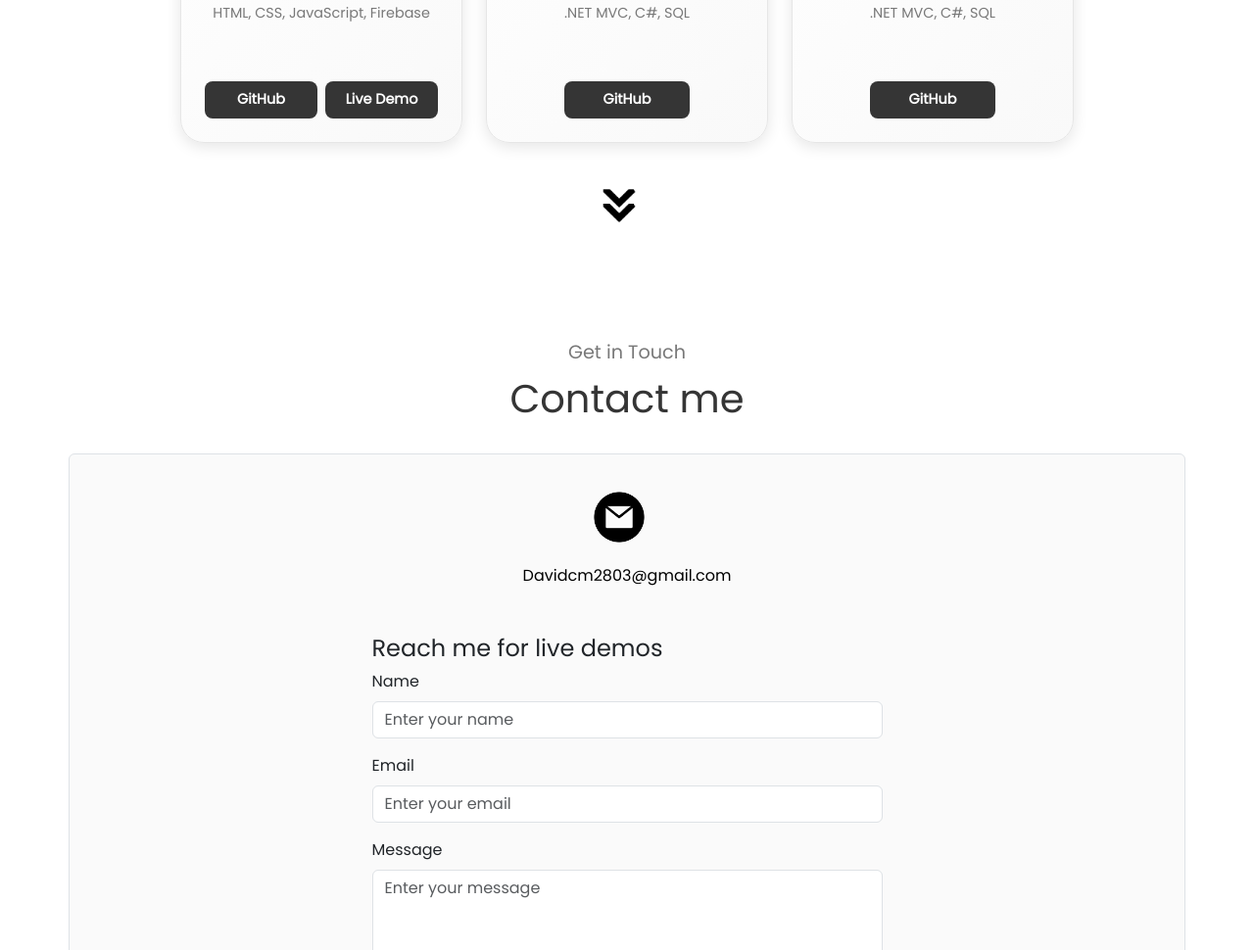
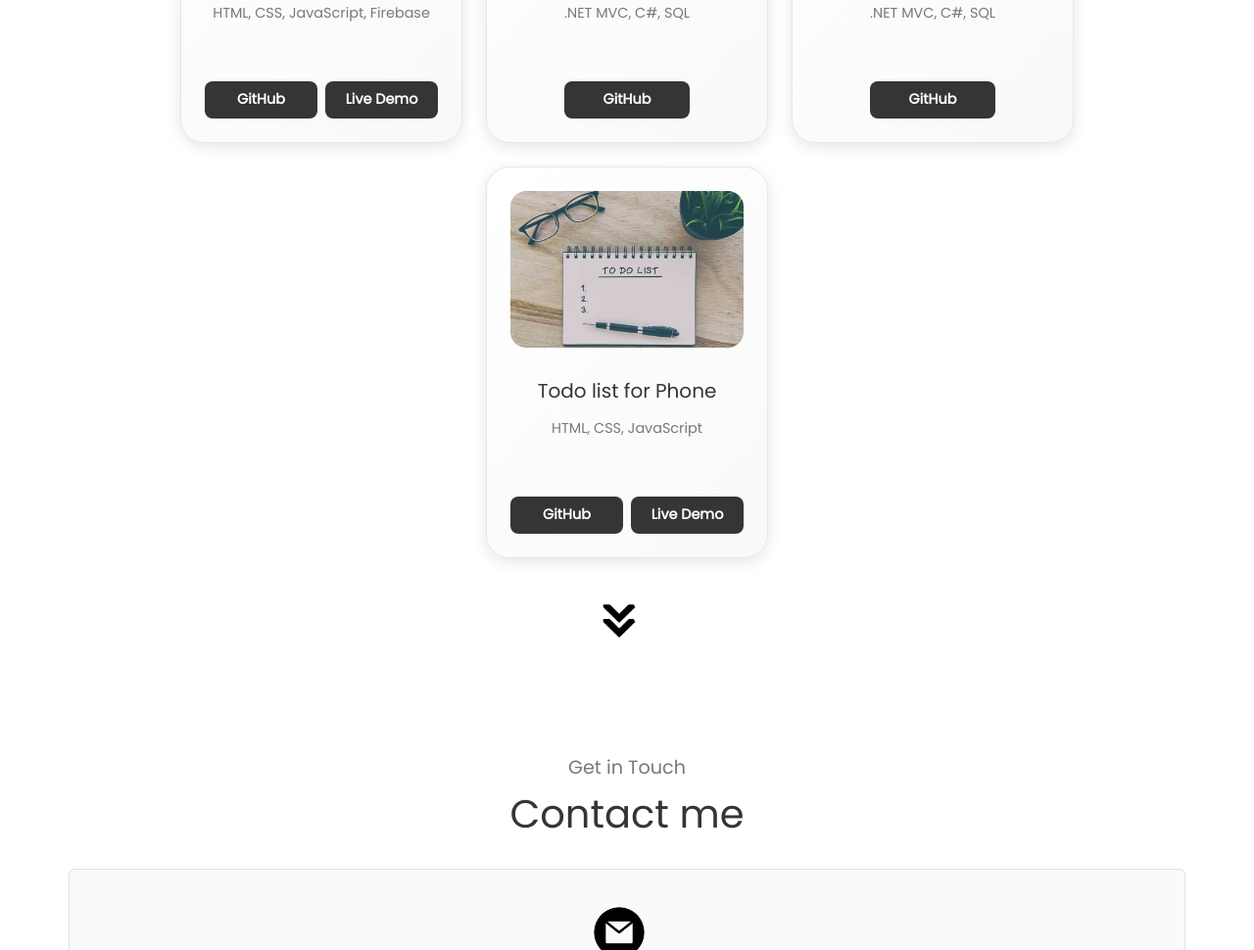
Before and after one commit to Davidcm2803/PortafolioCV, a plain HTML site: page index.html in a window 1280 px wide. Shown: the part 3302-4272 px from the top of the page at 98% size. Drawn offline with nearby package versions, Linux system fonts and the light colour scheme; files whose address does not match are found by name.

Commit message:
nada especial

```diff
--- a/index.html
+++ b/index.html
@@ -4,10 +4,10 @@
     <meta charset="UTF-8">
     <meta name="viewport" content="width=device-width, initial-scale=1.0">
     <title>Portafolio</title>
-    <link rel="shortcut icon" href="/assets/1600x1200-Tepig-Pokemon-Transparent-PNG.png" type="image/x-icon">
     <link href="https://cdn.jsdelivr.net/npm/bootstrap@5.3.2/dist/css/bootstrap.min.css" rel="stylesheet">
     <link rel="stylesheet" href="style.css">
     <link rel="stylesheet" href="mediaqueries.css">
+
 </head>
 <body>
     <nav id="desktop-nav">
@@ -268,6 +268,15 @@
                     <a href="https://github.com/Davidcm2803/web_project.git" class="btn project-btn">GitHub</a>
                 </div>
             </div>
+            <div class="project-card">
+                <img src="./assets/todo.jpg" alt="Todo" class="project-img">
+                <h2 class="projects-title">Todo list for Phone</h2>
+                <p>HTML, CSS, JavaScript</p>
+                <div class="btn-container">
+                    <a href="https://github.com/Davidcm2803/todo-list-test" class="btn project-btn">GitHub</a>
+                    <a href="https://todo-list-test-lemon.vercel.app/" class="btn project-btn">Live Demo</a>
+                </div>
+            </div>
         </div>
         <div class="arrow-container">
             <img src="./assets/arrow.png" alt="Arrow icon" class="icon arrow-project" onclick="location.href='./#contact'">
```
Also changed, not shown: assets/todo.jpg (added).
